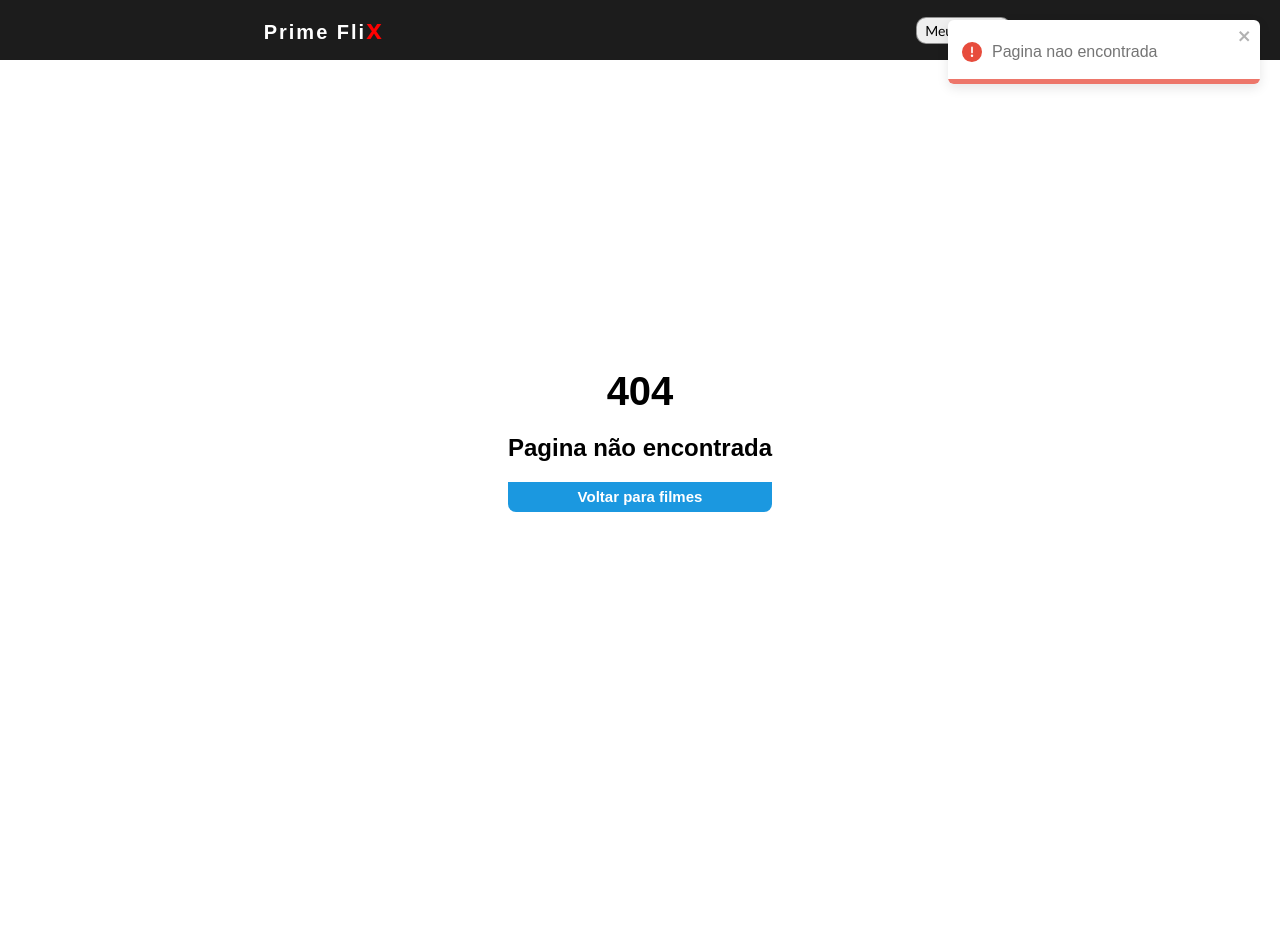
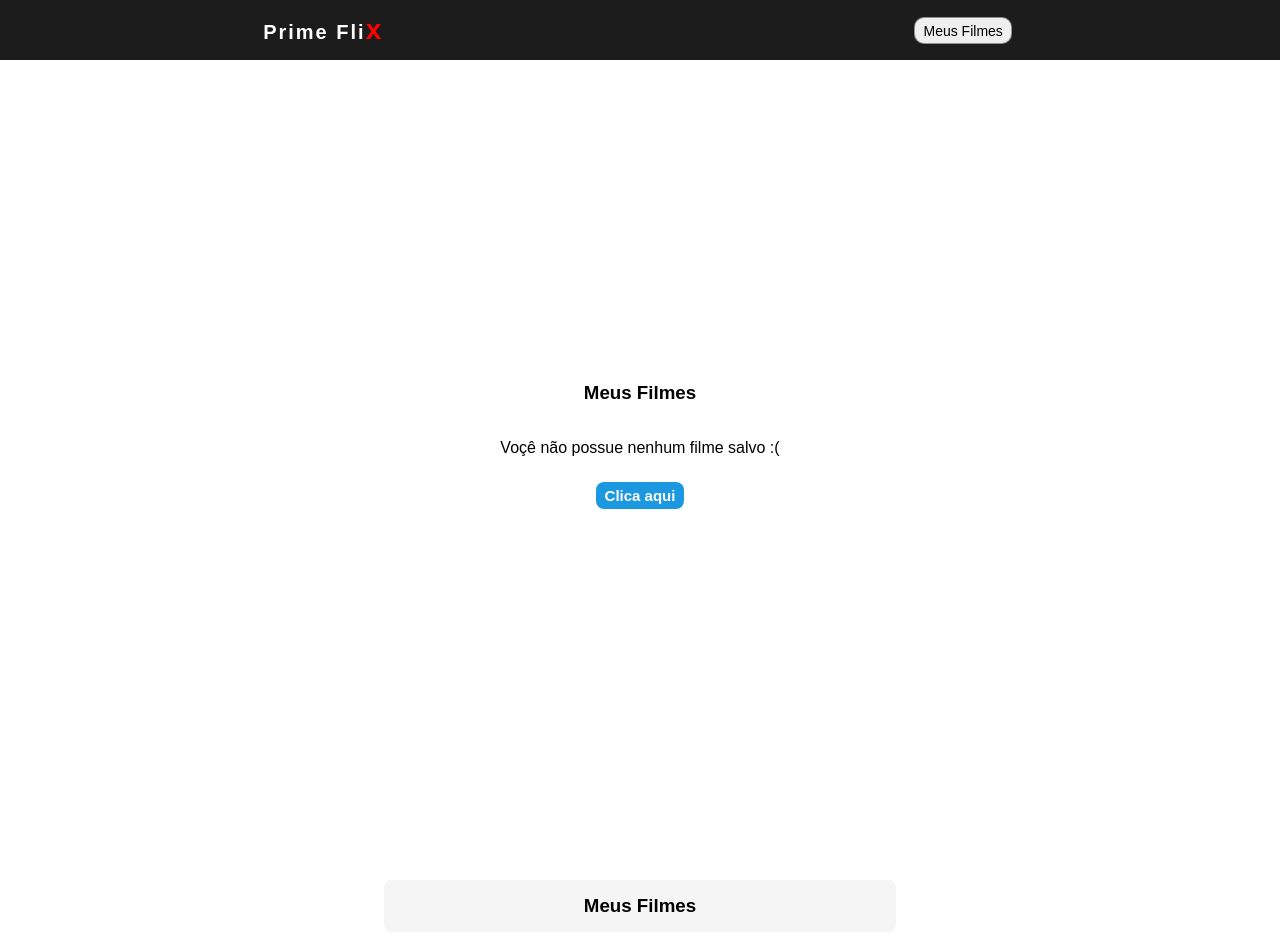
Before and after one commit to FernandoFerreira94/PrimeFlix, a React (Create React App) app: page /favoritos in a window 1280 px wide. Before the commit this address had no page. Before the commit the page ends 800 px from the top, so only its background shows below. Built offline with nearby package versions, Linux system fonts and the light colour scheme.

Commit message:
projeto finalizado

```diff
--- a/src/Components/header/index.js
+++ b/src/Components/header/index.js
@@ -1,6 +1,6 @@
 import { Link } from "react-router-dom";
 import { BtnMyMovies } from "../../styles/GlobalStyles";
-import { LinkLogo, LogoText, Nav, XRed } from "./styler";
+import { LinkFav, LinkLogo, LogoText, Nav, XRed } from "./styler";
 
 export default function Header() {
   return (
@@ -12,7 +12,9 @@ export default function Header() {
           </LogoText>
         </LinkLogo>
 
-        <BtnMyMovies>Meus Filmes</BtnMyMovies>
+        <BtnMyMovies>
+          <LinkFav href="/favoritos">Meus Filmes</LinkFav>
+        </BtnMyMovies>
       </Nav>
     </header>
   );
--- a/src/Components/header/styler.js
+++ b/src/Components/header/styler.js
@@ -30,3 +30,10 @@ export const LinkLogo = styled.a`
     color: #fff;
   }
 `;
+
+export const LinkFav = styled.a`
+  color: black;
+  &:hover {
+    color: #fff;
+  }
+`;
--- /dev/null
+++ b/src/Pages/Favoritos/index.js
@@ -0,0 +1,69 @@
+import { React, useEffect, useState } from "react";
+import { FiDelete } from "react-icons/fi";
+import { Link } from "react-router-dom";
+import { TitleMovie, BtnMovie, BtnTrailer } from "../../styles/GlobalStyles";
+
+import {
+  BtnFav,
+  DivFav,
+  LinkDetalhes,
+  LiStyled,
+  TitleFav,
+  UlStyled,
+  ContainerFav,
+} from "./styled";
+import { ContainerError, ErroDiv } from "../Page404/styled";
+import { toast } from "react-toastify";
+
+export default function Favoritos() {
+  const [filmes, setFilmes] = useState([]);
+
+  useEffect(() => {
+    const listaFilmes = localStorage.getItem("@primeFlix");
+    setFilmes(JSON.parse(listaFilmes) || []);
+  }, []);
+
+  function handleDelete(id, title) {
+    let filtroFilmes = filmes.filter((item) => item.id !== id);
+    setFilmes(filtroFilmes);
+    localStorage.setItem("@primeFlix", JSON.stringify(filtroFilmes));
+    toast.error(`${title} excluido`);
+  }
+
+  return (
+    <>
+      {filmes.length === 0 && (
+        <ErroDiv>
+          <ContainerError>
+            <TitleMovie>Meus Filmes</TitleMovie>
+            <p>Voçê não possue nenhum filme salvo :( </p>{" "}
+            <BtnTrailer>
+              <Link to="/">Clica aqui</Link>
+            </BtnTrailer>
+          </ContainerError>
+        </ErroDiv>
+      )}
+      <ContainerFav>
+        <TitleMovie>Meus Filmes</TitleMovie>
+        <UlStyled>
+          {filmes.map((filme) => {
+            return (
+              <LiStyled key={filme.id}>
+                <TitleFav>{filme.title}</TitleFav>
+                <DivFav>
+                  <LinkDetalhes href={`/filme/${filme.id}`}>
+                    Ver detalhers
+                  </LinkDetalhes>
+                  <BtnFav onClick={() => handleDelete(filme.id, filme.title)}>
+                    <FiDelete />
+                  </BtnFav>
+                </DivFav>
+                <hr />
+              </LiStyled>
+            );
+          })}
+        </UlStyled>
+      </ContainerFav>
+    </>
+  );
+}
--- /dev/null
+++ b/src/Pages/Favoritos/styled.js
@@ -0,0 +1,67 @@
+import styled from "styled-components";
+
+export const LiStyled = styled.li`
+  margin-top: 5px;
+  text-align: start;
+  margin: 10px 0;
+`;
+
+export const UlStyled = styled.ul`
+  list-style: none;
+  width: 80%;
+`;
+
+export const TitleFav = styled.span`
+  font-size: 16px;
+  font-weight: bold;
+`;
+
+export const LinkDetalhes = styled.a`
+  color: black;
+  cursor: pointer;
+  transition: all 0.2s;
+  &:hover {
+    transform: scale(1.04);
+  }
+`;
+
+export const DivFav = styled.div`
+  display: flex;
+  justify-content: space-between;
+  align-items: center;
+  margin: 5px 0;
+`;
+
+export const BtnFav = styled.button`
+  border: none;
+  cursor: pointer;
+  font-size: 17px;
+  transition: all 0.2s;
+  color: red;
+  &:hover {
+    transform: scale(1.1);
+  }
+`;
+
+export const LinkVoltar = styled.a`
+  border: none;
+  cursor: pointer;
+  font-size: 17px;
+  transition: all 0.2s;
+  color: red;
+  margin: 10px;
+`;
+
+export const ContainerFav = styled.section`
+  background-color: #f5f5f5;
+  max-width: 40%;
+  margin: 20px auto;
+  display: flex;
+  flex-direction: column;
+  justify-content: center;
+  align-items: center;
+  border-radius: 8px;
+  text-align: center;
+  caret-color: transparent;
+  margin-top: 80px;
+`;
--- a/src/Pages/Filmes/index.js
+++ b/src/Pages/Filmes/index.js
@@ -1,3 +1,4 @@
+import React from "react";
 import { useEffect, useState } from "react";
 import { Link, useParams } from "react-router-dom";
 import { getMovieById } from "../../service/api";
@@ -45,11 +46,11 @@ export default function Filme() {
     );
 
   // Função para salvar o filme nos favoritos/local storage
-  function salvarFilme() {
-    const minhaLista = localStorage.getItem("@filmes");
+  function handleSalvarFilme(title) {
+    const listaFilmes = localStorage.getItem("@primeFlix");
 
     // Recupera a lista de filmes salvos ou inicializa um array vazio
-    let filmesSalvos = JSON.parse(minhaLista) || [];
+    let filmesSalvos = JSON.parse(listaFilmes) || [];
 
     // Verifica se o filme já está salvo
     const hasFilme = filmesSalvos.some(
@@ -57,14 +58,14 @@ export default function Filme() {
     );
 
     if (hasFilme) {
-      toast.warning("Já possui esse filme"); // Exibe toast de aviso se o filme já estiver salvo
+      toast.warning("Voçê já possui esse filme"); // Exibe toast de aviso se o filme já estiver salvo
       return;
     }
     filmesSalvos.push(filmes); // Adiciona o filme à lista de salvos
 
     // Atualiza o local storage com a nova lista de filmes
-    localStorage.setItem("@filmes", JSON.stringify(filmesSalvos));
-    toast.success("Filme salvo com sucesso"); // Exibe toast de sucesso
+    localStorage.setItem("@primeFlix", JSON.stringify(filmesSalvos));
+    toast.success(`${title} salvo com sucesso`); // Exibe toast de sucesso
   }
 
   // Exibe mensagem de carregamento enquanto os dados estão sendo obtidos
@@ -85,11 +86,13 @@ export default function Filme() {
           <strong>Avaliação: {filmes.vote_average} /10</strong>
         </Avaliacao>
         <div>
-          <BtnTrailer onClick={salvarFilme}>Salvar</BtnTrailer>
+          <BtnTrailer onClick={() => handleSalvarFilme(filmes.title)}>
+            Salvar
+          </BtnTrailer>
           <BtnTrailer>
             <Link
               to={`https://youtube.com/results?search_query=${filmes.title} trailer`}
-              target="_blank"
+              target="blank"
               rel="external"
             >
               Trailer
--- a/src/Pages/Home/index.js
+++ b/src/Pages/Home/index.js
@@ -1,3 +1,4 @@
+import React from "react";
 import { getMovies } from "../../service/api";
 import { BtnMovie, Container, TitleMovie } from "../../styles/GlobalStyles";
 import { useEffect, useState } from "react";
--- a/src/routes/index.js
+++ b/src/routes/index.js
@@ -2,6 +2,7 @@ import { BrowserRouter as Router, Routes, Route } from "react-router-dom";
 import Home from "../Pages/Home";
 import Filme from "../Pages/Filmes";
 import Header from "../Components/header";
+import Favoritos from "../Pages/Favoritos";
 import React from "react"; // Importa a biblioteca React.
 
 import Page404 from "../Pages/Page404";
@@ -12,6 +13,7 @@ export default function RouterApp() {
       <Header />
       <Routes>
         <Route path="/" element={<Home />} />
+        <Route path="/favoritos" element={<Favoritos />} />
         <Route path="/filme/:id" element={<Filme />} />
         <Route path="*" element={<Page404 />} />
       </Routes>
--- a/src/service/api.js
+++ b/src/service/api.js
@@ -25,7 +25,6 @@ const getMovieById = async (id) => {
         language: "pt-BR",
       },
     });
-    console.log(response);
     return response.data;
   } catch (error) {
     console.error("Erro ao buscar detalhes do filme:", error);
--- a/src/styles/GlobalStyles.js
+++ b/src/styles/GlobalStyles.js
@@ -17,9 +17,7 @@ a{
 color: #fff;
 text-decoration:none;
 transition: all 0.2s;
-&:hover {
-  color: rgba(0,0,0);
-}
+
 
 .link{
   color: black;
@@ -34,7 +32,7 @@ img {
 
 export const Container = styled.section`
   background-color: #f5f5f5;
-  max-width: 40%;
+  max-width: 30%;
   margin: 20px auto;
   display: flex;
   flex-direction: column;
```
